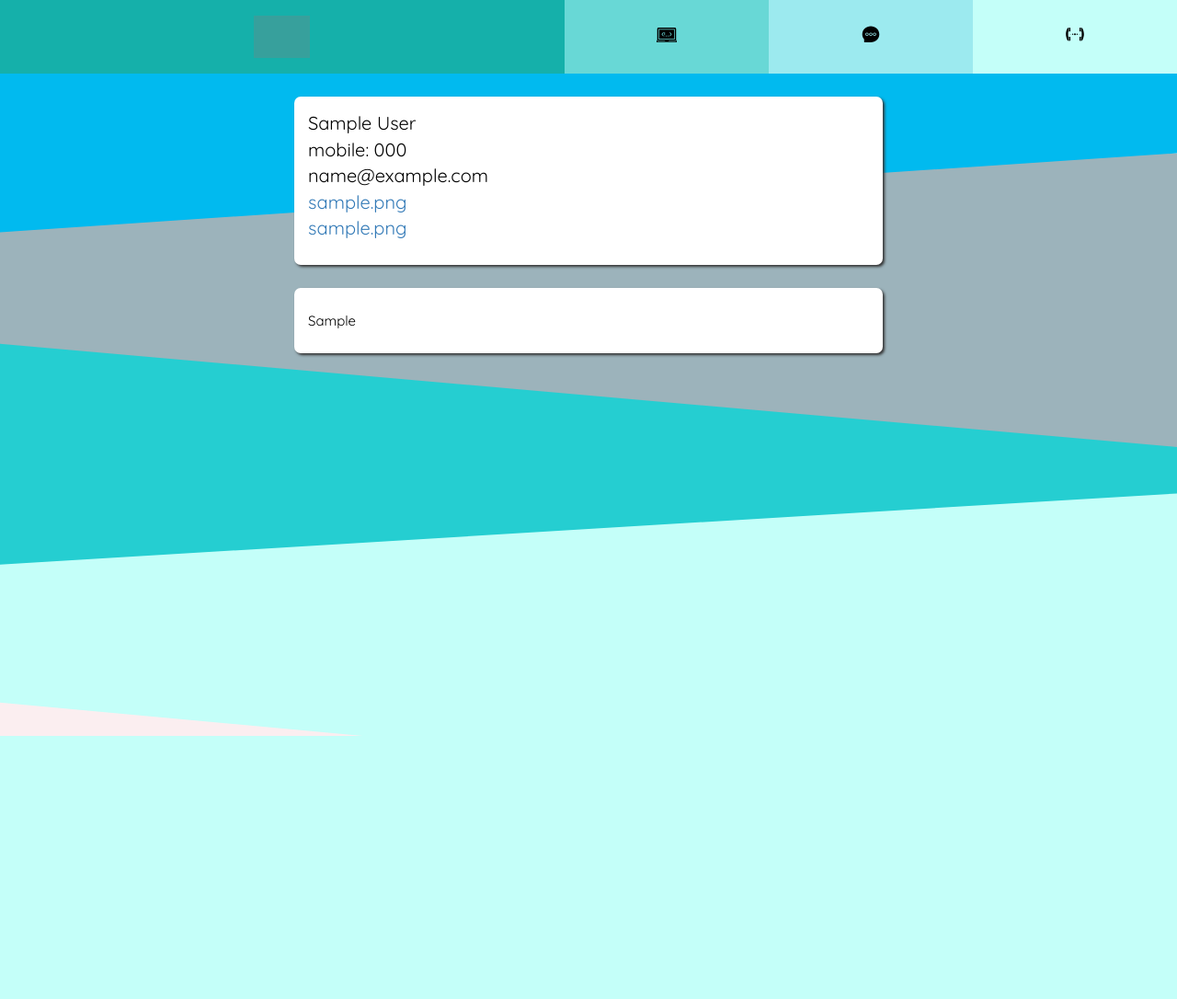
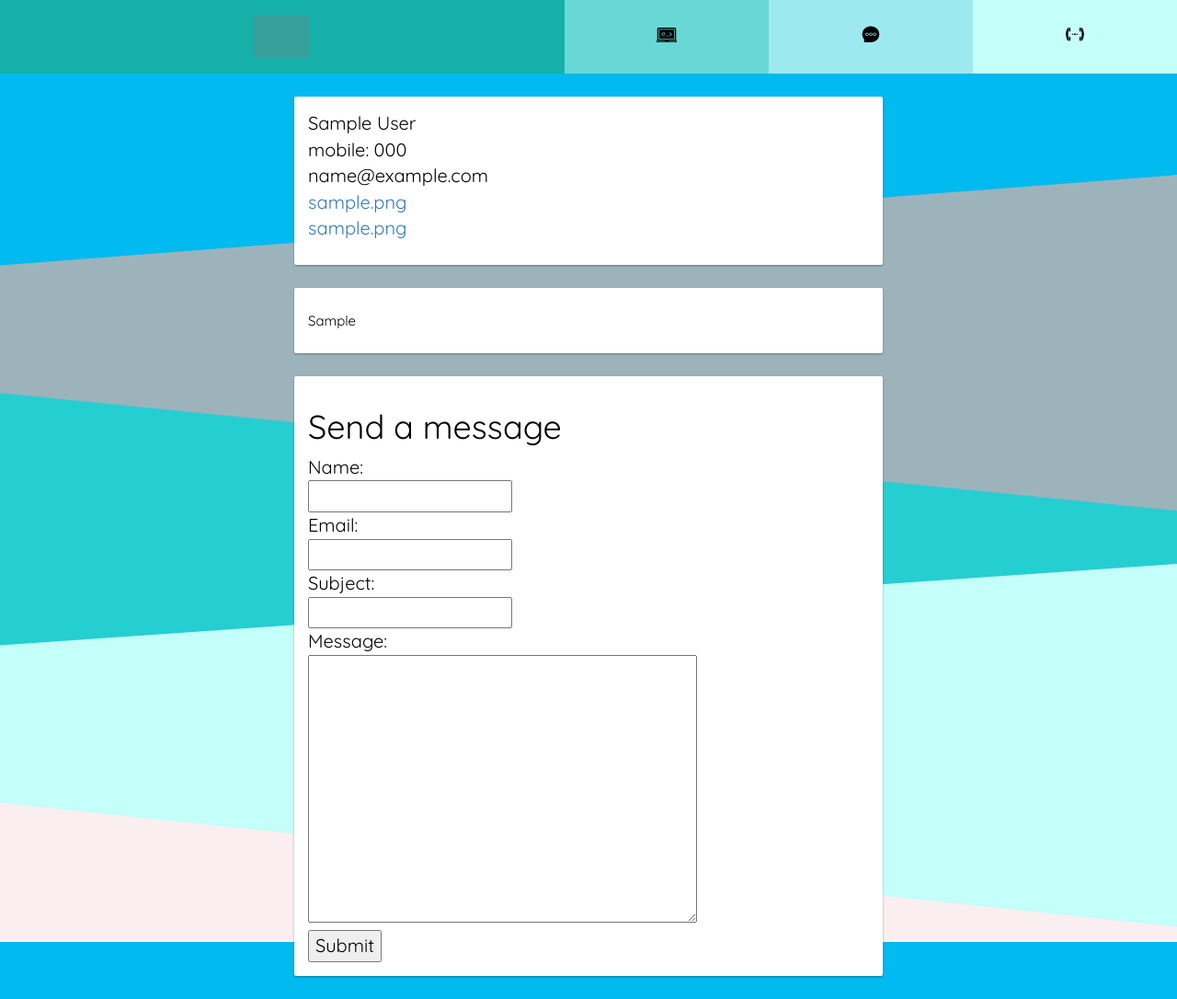
Before and after one commit to ptruesdell/ptruesdell-site, a Django app: page /contact in a window 1280 px wide. Shown: the whole page at 92% size. Before the commit the page ends 800 px from the top, so only its background shows below. Run offline with Django 3.2, Linux system fonts and the light colour scheme; tables that the repository leaves empty hold one stand-in row (values such as "Sample post"); some libraries are stand-ins or nearby versions; grey boxes are pictures that could not be loaded.

Commit message:
Contact form, material design cards

```diff
--- a/contact_form/admin.py
+++ b/contact_form/admin.py
@@ -1,6 +1,6 @@
 from django.contrib import admin
-from contact_form.models import ContactForm
+from contact_form.models import ContactInfo
 
 # Register your models here.
 
-admin.site.register(ContactForm)
+admin.site.register(ContactInfo)
--- /dev/null
+++ b/contact_form/forms.py
@@ -0,0 +1,7 @@
+from django import forms
+
+class ContactForm(forms.Form):
+    subject = forms.CharField(label='Subject', max_length=100)
+    message = forms.CharField(widget=forms.Textarea)
+    senderEmail = forms.EmailField()
+    senderName = forms.CharField(label='Name', max_length=100)
--- a/contact_form/models.py
+++ b/contact_form/models.py
@@ -1,7 +1,7 @@
 from django.db import models
 
 # Create your models here.
-class ContactForm(models.Model):
+class ContactInfo(models.Model):
 	firstName = models.CharField(max_length=255)
 	lastName = models.CharField(max_length=255)
 	phoneNumber = models.CharField(max_length=16)
--- a/contact_form/views.py
+++ b/contact_form/views.py
@@ -1,11 +1,35 @@
 from django.shortcuts import render, get_object_or_404
+from django.http import HttpResponseRedirect
+from django.core.mail import send_mail
+from django.core.mail import EmailMessage
 
-from contact_form.models import ContactForm
 
-# Create your views here.
-def contact_form(request):
-	# get the contact form data that is available
-	contact_form = get_object_or_404(ContactForm)
+from contact_form.models import ContactInfo
+from contact_form.forms import ContactForm
 
-	# return the rendered template
-	return render(request, 'contact_form/contact_card.html', {'contact_form':contact_form})
+# Contact form view
+def contact(request):
+	# if this is a POST request, we need to process the data
+	if request.method == 'POST':
+		# create a form instance and populate it with data from the request
+		form = ContactForm(request.POST)
+		# check whether it is valid
+		if form.is_valid():
+		    subject = form.cleaned_data['subject']
+		    message = form.cleaned_data['message']
+		    senderEmail = form.cleaned_data['senderEmail']
+		    senderName = form.cleaned_data['senderName']
+		    recipients = ['parkertruesdell@gmail.com']
+		    print("trying to send email")
+		    send_mail(subject, message, fromEmail, recipients, fail_silently=False)
+		return HttpResponseRedirect('contact')
+
+	# if this is a GET request, render a blank contact form
+	else:
+		contact_info = get_object_or_404(ContactInfo)
+
+		# get the form
+		form = ContactForm()
+
+		# render contact info and form
+		return render(request, 'contact_form/contact_card.html', {'form':form, 'contact_info':contact_info})
--- a/mysite/static/style.css
+++ b/mysite/static/style.css
@@ -13,8 +13,28 @@ body {
   font-size: 13px;
   background: url('./img/method-draw-image.svg');
   background-repeat: repeat-y;
-  background-size: 100vw 70vw;
+  background-size: 100vw 80vw;
   margin: 0px;
+}
+
+.card {
+  width: 70%;
+  height: auto;
+  background-color: #FFFFFF;
+  color: black;
+  text-align: left;
+  padding: 15px;
+  font-size: 20px;
+  margin: auto;
+  margin-top: 25px;
+  margin-bottom: 25px;
+  border-radius: 2px;
+  box-shadow: 0 1px 3px rgba(0,0,0,0.12), 0 1px 2px rgba(0,0,0,0.24);
+  transition: all 0.3s cubic-bezier(.25,.8,.25,1);
+}
+
+.card:hover {
+  box-shadow: 0 14px 28px rgba(0,0,0,0.25), 0 10px 10px rgba(0,0,0,0.22);
 }
 
 .material-design-card {
--- a/mysite/templates/blog/index.html
+++ b/mysite/templates/blog/index.html
@@ -6,7 +6,7 @@
 {% block content %}
 
 {% for post in posts %}
-<div class="material-design-card">
+<div class="card">
 <div class="post"f>
 	<h2>
 		<a href="{{post.get_absolute_url}}">
--- a/mysite/templates/contact_form/contact_card.html
+++ b/mysite/templates/contact_form/contact_card.html
@@ -2,29 +2,54 @@
 
 {% block content %}
 
-<div class="material-design-card" style="width: 50%;">
+<div class="card" style="width: 50%;">
 <p>
-{{contact_form.firstName}}
-{{contact_form.lastName}}
+{{contact_info.firstName}}
+{{contact_info.lastName}}
 <br>
 
-mobile: {{contact_form.phoneNumber}}
+mobile: {{contact_info.phoneNumber}}
 <br>
-{{contact_form.email}}
+{{contact_info.email}}
 <br>
 <a href="http://github.com/ptruesdell">
-{{contact_form.githubProfile}}
+{{contact_info.githubProfile}}
 </a>
 <br>
 <a href="https://www.linkedin.com/in/parkertruesdell">
-{{contact_form.linkedinProfile}}
+{{contact_info.linkedinProfile}}
 </a>
 </p>
 </div>
-<div class="material-design-card" style="font-size: 15px; width: 50%;">
+<div class="card" style="font-size: 15px; width: 50%;">
   <p>
-{{contact_form.pgpPublicKey|linebreaks}}
+{{contact_info.pgpPublicKey|linebreaks}}
 </p>
 </div>
 
+<div class="card" style="width: 50%;">
+<h1> Send a message </h1>
+<form action="" method="post">
+    {% csrf_token %}
+    Name:
+    <br>
+    {{form.senderName}}
+    <br>
+    Email:
+    <br>
+    {{form.senderEmail}}
+    <br>
+    Subject:
+    <br>
+    {{ form.subject }}
+    <br>
+    Message:
+    <br>
+    {{form.message}}
+    <br>
+    <input type="submit" value="Submit" />
+</form>
+</div>
+
+
 {% endblock %}
--- a/mysite/templates/home/home.html
+++ b/mysite/templates/home/home.html
@@ -1,5 +1,5 @@
 {% extends 'base.html' %}
 
 {% block content %}
-<div class="material-design-card">Hello</div>
+<div class="card">Hello</div>
 {% endblock %}
--- a/mysite/templates/portfolio/portfolio_index.html
+++ b/mysite/templates/portfolio/portfolio_index.html
@@ -5,7 +5,7 @@
 
 {% block content %}
 {% for project in projects %}
-<div class="material-design-card">
+<div class="card">
 <div class="post">
 	<h2>
 		<a href="{{project.get_absolute_url}}">
--- a/mysite/urls.py
+++ b/mysite/urls.py
@@ -19,7 +19,7 @@ from django.contrib import admin
 from blog.views import index, post
 from portfolio.views import portfolio_index, project
 from home.views import home_index
-from contact_form.views import contact_form
+from contact_form.views import contact
 
 admin.autodiscover()
 
@@ -28,7 +28,7 @@ urlpatterns = [
     url(r'^$', home_index),
     url(r'^portfolio/', portfolio_index),
 	url(r'^portfolio/(?P<slug>[\w\-]+)/$', project),
-    url(r'^contact', contact_form),
+    url(r'^contact', contact),
     url(r'^blog/', index),
 		url(r'^(?P<slug>[\w\-]+)/$', post),
 
```
Also changed, not shown: mysite/mysite/static/style.css (+10 -1 lines), mysite/settings.py (+8 -0 lines), mysite/templates/contact_form/contact_form.html (+10 -0 lines), contact_form/migrations/0003_auto_20170524_2309.py (added), 1 other file.
